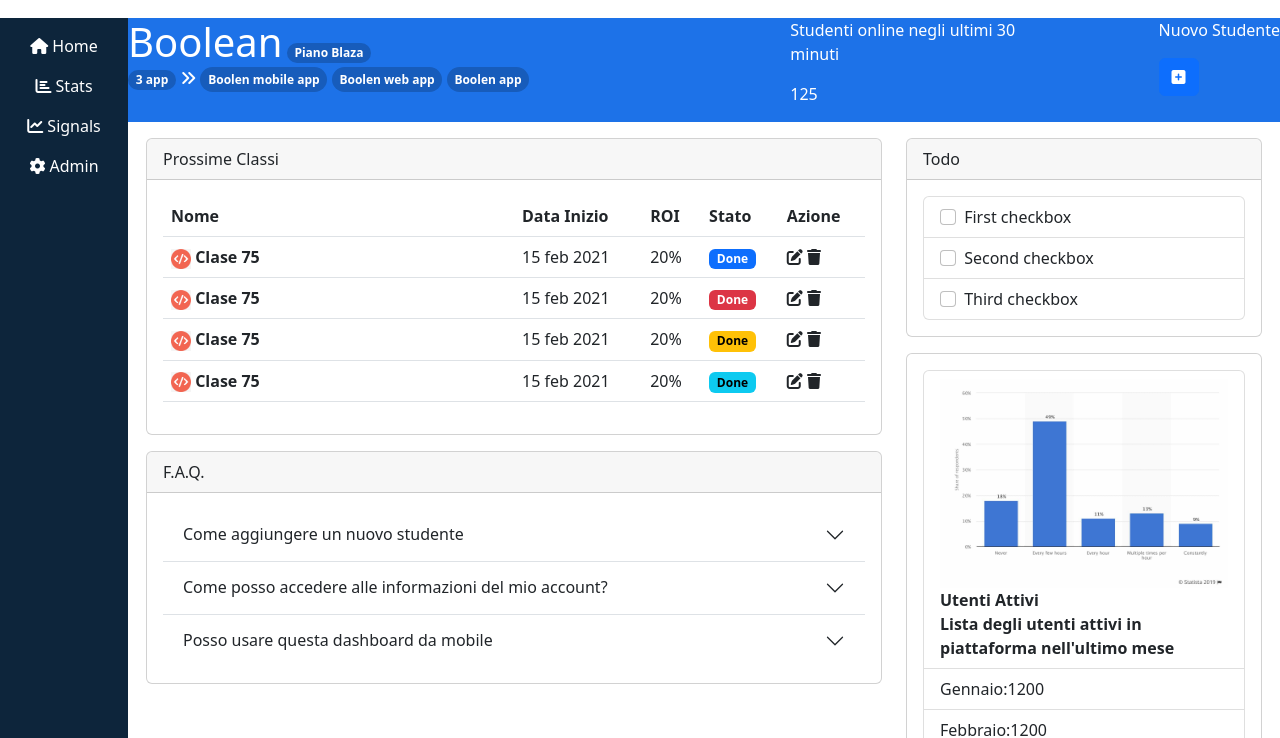
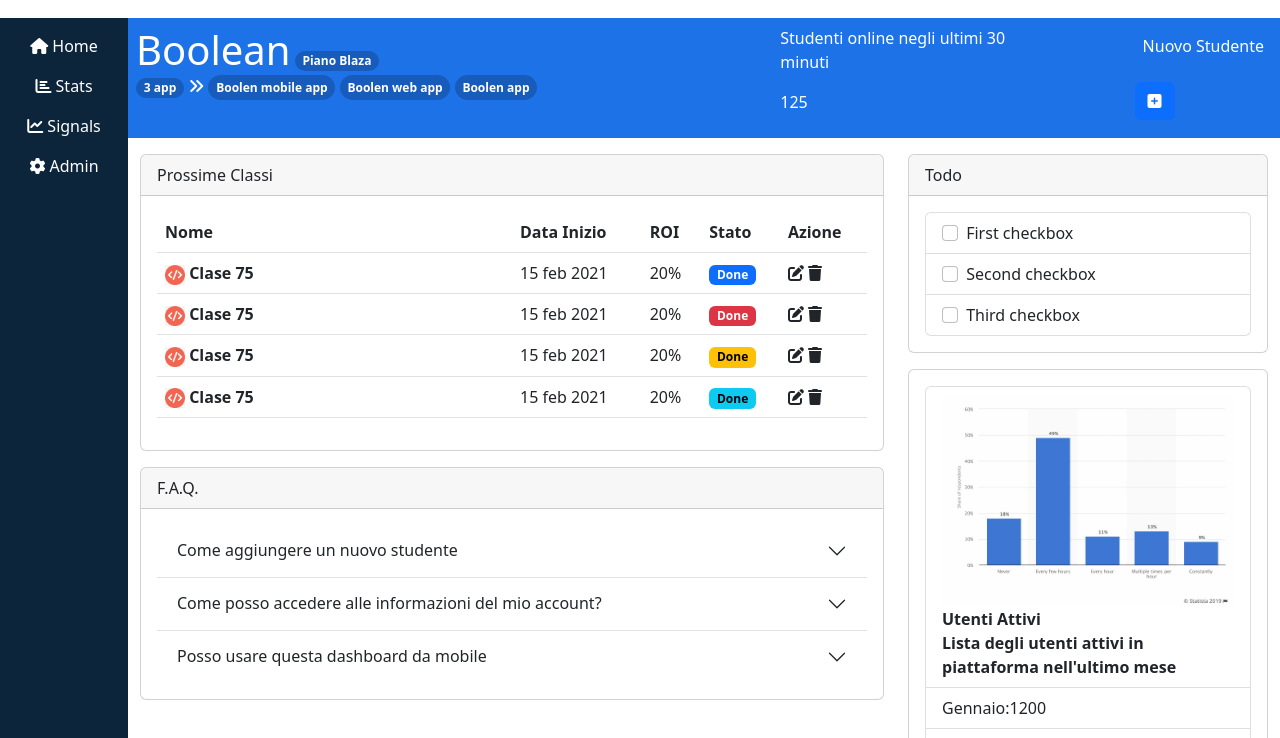
Before and after one commit to AnaC1997/html-css-bootstrap-dashboard, a plain HTML site: page index.html in a window 1280 px wide. Shown: the part 62-800 px from the top of the page. Drawn offline with nearby package versions, Linux system fonts and the light colour scheme.

Commit message:
feat:minor

```diff
--- a/css/style.css
+++ b/css/style.css
@@ -1,8 +1,4 @@
-.containerBody{
-    height: 100vh;
-    width: 100%;
 
-}
 
 header{
     height: 5rem;
@@ -61,7 +57,4 @@ main{
         display: none;
     }
 
-
-
-
 }
--- a/index.html
+++ b/index.html
@@ -15,7 +15,7 @@
 
 <body>
 
-    <div id="containerBody" class="d-flex flex-wrap">
+    <div class="d-flex flex-wrap">
         <!-- Header -->
         <header class="d-flex align-items-center">
             <div class="container-fluid">
@@ -28,7 +28,7 @@
                     <div class="col d-flex align-items-center">
                         <div class="input-group">
                             <div class="input-group-text" id="btnGroupAddon">@</div>
-                            <input type="text" class="form-control" placeholder="Prova a cercare Lezioni di Laravel"
+                            <input type="text" class="form-control " placeholder="Prova a cercare Lezioni di Laravel"
                                 aria-label="Input group example" aria-describedby="btnGroupAddon">
                         </div>
                     </div>
@@ -81,8 +81,8 @@
         <main>
 
             <!-- Section1 -->
-            <section class="">
-                <div class="containter-fluid  bc-blue ">
+            <section>
+                <div class="containter p-2 bc-blue ">
                     <div class="row justify-content-between ">
                         <div class="col-6 ">
                             <h1 class="white d-inline">Boolean</h1>
@@ -106,7 +106,7 @@
                         <div class="col-auto ">
 
                             <div class="d-inline">
-                                <p class="white ">Nuovo Studente</p>
+                                <p class="white p-2">Nuovo Studente</p>
 
                                 <button class="btn btn-primary d-inline" type="button" data-bs-toggle="offcanvas"
                                     data-bs-target="#offcanvasRight" aria-controls="offcanvasRight">
@@ -198,7 +198,7 @@
 
             <!-- Section2 -->
             <section>
-                <div class="container">
+                <div class="container-fluid">
                     <div class="row">
                         <div class="col-lg-8  col-md-8 col-sm-12">
                             <div class="pt-3">
```
